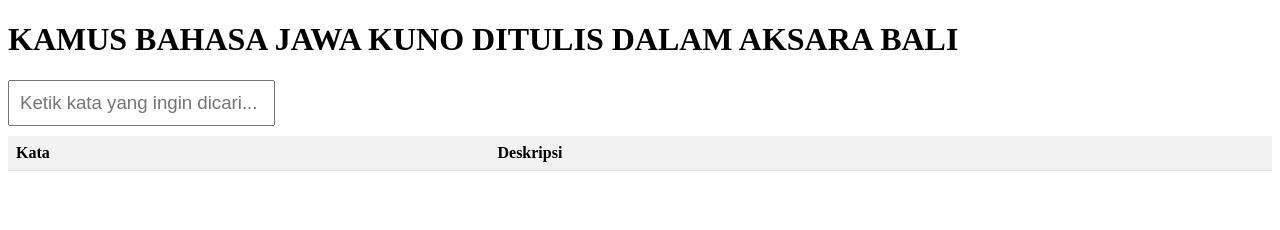
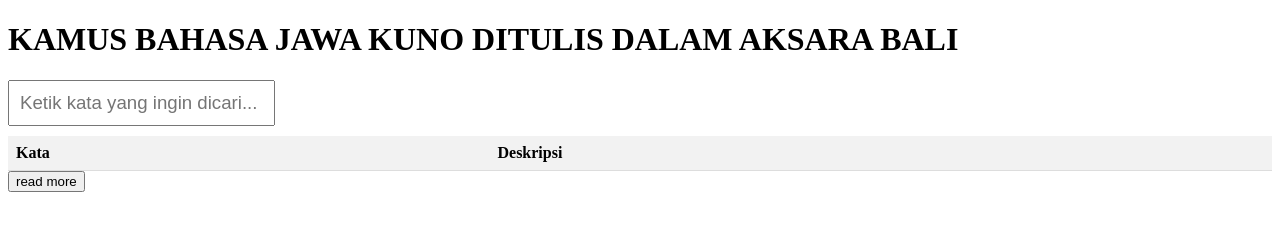
Before and after one commit to ktsnt/kmsJawi, a plain HTML site: page index.html in a window 1280 px wide. Drawn offline with Linux system fonts and the light colour scheme.

Commit message:
Update index.html

```diff
--- a/index.html
+++ b/index.html
@@ -21,6 +21,7 @@
         <!-- Data akan dimuat di sini -->
       </tbody>
     </table>
+<button id="more-button">read more</button>
     <script src="main.js"></script>
 </body>
 </html>
```
